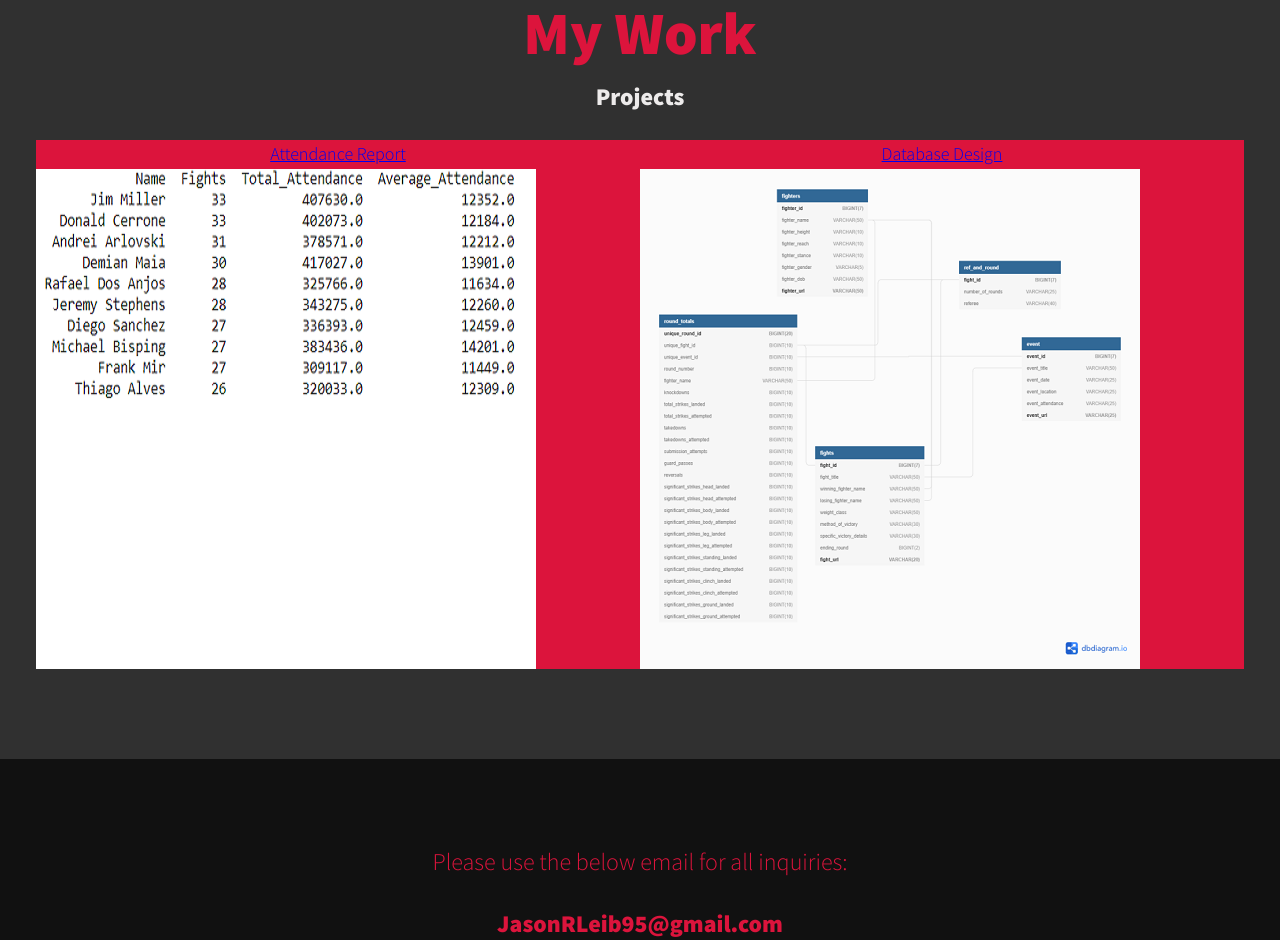
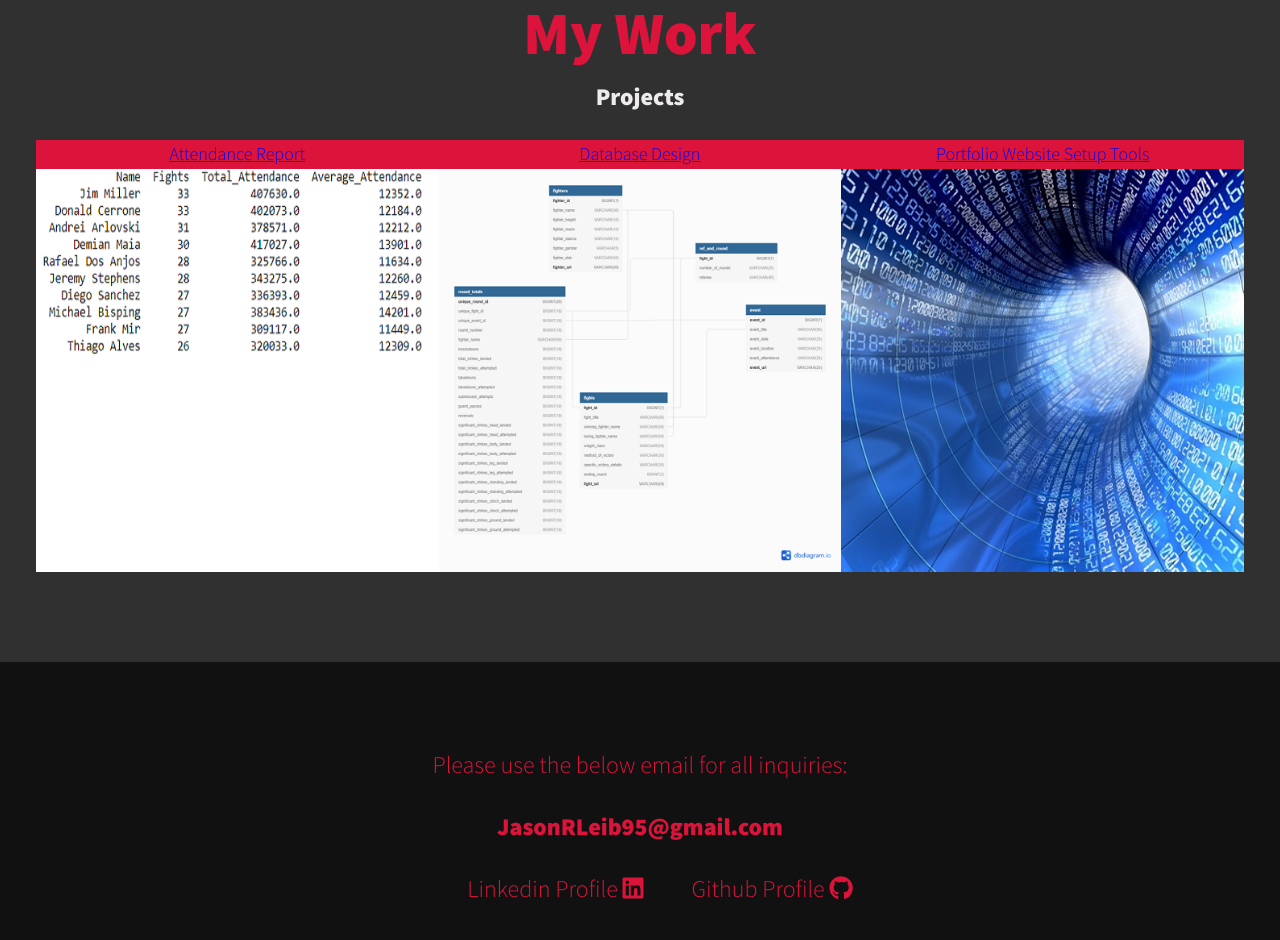
Before and after one commit to jrleib27/Portfolio-website, a plain HTML site: page index.html in a window 1280 px wide. Shown: the part 1716-2656 px from the top of the page. Drawn offline with nearby package versions, Linux system fonts and the light colour scheme.

Commit message:
hosted website and up and running

```diff
--- a/index.html
+++ b/index.html
@@ -96,6 +96,11 @@
                         <img src="img/Database diagram.png" alt="" class="portfolio__img">
                     </a>
 
+                    <!-- Portfolio 3 -->
+                    <a href="https://www.linkedin.com/pulse/portfolio-website-set-up-jason-r-leib/" class="portfolio__item">Portfolio Website Setup Tools
+                        <img src="img/website.jpg" alt="" class="portfolio__img">
+                    </a>
+
                     <!-- Add additional portfolio items below -->
                     </div>
             </section>
```
Also changed, not shown: img/Database diagram - Copy.png (deleted), img/hair.jpg (deleted), img/portfolio 1 - Copy.png (deleted), img/profile.jpg (deleted), img/website.jpg (added), notes.txt (added).
